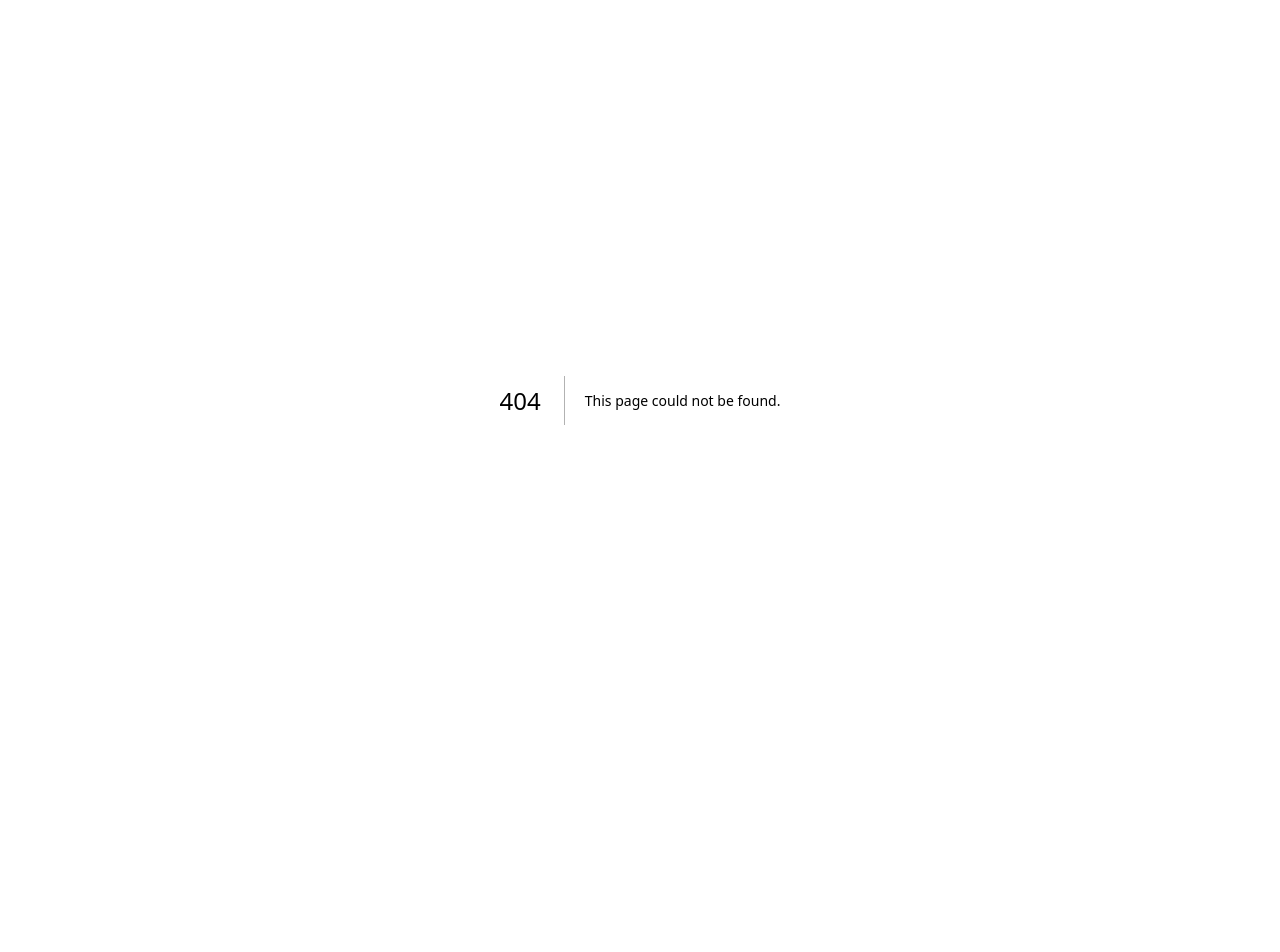
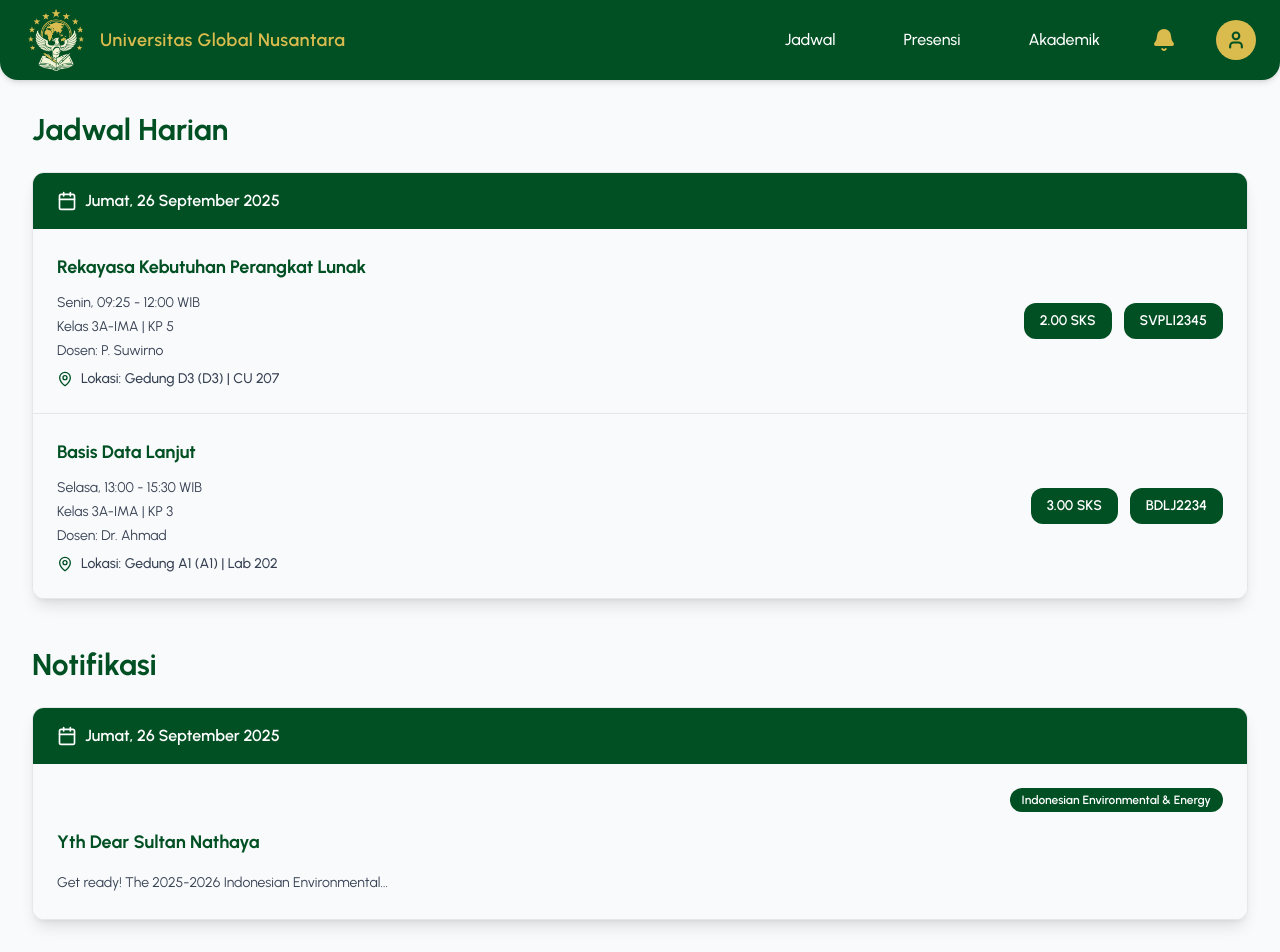
Before and after one commit to budisatrio32/FEmodulpresensi-usermanagemenSIA, a Next.js app: page /landingpage in a window 1280 px wide. Before the commit this address had no page. Shown: the top 952 px of the page. Before the commit the page ends 800 px from the top, so only its background shows below. Built offline with nearby package versions, Linux system fonts and the light colour scheme.

Commit message:
letsgoo first commit

```diff
--- /dev/null
+++ b/src/app/landingpage/page.js
@@ -0,0 +1,66 @@
+// src/app/landingpage/page.jsx
+import { Container, SectionTitle, Card, CardHeader, CardContent, ScheduleItem, NotificationItem } from '@/components/ui/container-lanpage';
+import Navbar from '@/components/ui/navigation-menu';
+import Footer from '@/components/ui/footer';
+
+export default function LandingPage() {
+return (
+<div className="min-h-screen flex flex-col bg-gray-50">
+    {/* Navbar */}
+    <Navbar />
+
+    {/* Main Content */}
+    <main className="flex-1">
+    <Container className="container mx-auto px-4 sm:px-6 lg:px-8 py-8">
+        {/* Jadwal Section */}
+        <section className="mb-12">
+        <SectionTitle>Jadwal Harian</SectionTitle>
+
+        <Card>
+            <CardHeader date="Jumat, 26 September 2025" />
+            <CardContent>
+            <ScheduleItem
+                matakuliah="Rekayasa Kebutuhan Perangkat Lunak"
+                waktu="Senin, 09:25 - 12:00 WIB"
+                kelas="Kelas 3A-IMA | KP 5"
+                dosen="Dosen: P. Suwirno"
+                ruang="Lokasi: Gedung D3 (D3) | CU 207"
+                sks="2.00 SKS"
+                kode="SVPLI2345"
+            />
+            <ScheduleItem
+                matakuliah="Basis Data Lanjut"
+                waktu="Selasa, 13:00 - 15:30 WIB"
+                kelas="Kelas 3A-IMA | KP 3"
+                dosen="Dosen: Dr. Ahmad"
+                ruang="Lokasi: Gedung A1 (A1) | Lab 202"
+                sks="3.00 SKS"
+                kode="BDLJ2234"
+            />
+            </CardContent>
+        </Card>
+        </section>
+
+        {/* Notifikasi Section */}
+        <section className="mb-12">
+        <SectionTitle>Notifikasi</SectionTitle>
+
+        <Card>
+            <CardHeader date="Jumat, 26 September 2025" />
+            <CardContent>
+            <NotificationItem
+                tag="Indonesian Environmental & Energy"
+                title="Yth Dear Sultan Nathaya"
+                content="Get ready! The 2025-2026 Indonesian Environmental..."
+            />
+            </CardContent>
+        </Card>
+        </section>
+    </Container>
+    </main>
+
+    {/* Footer */}
+    <Footer />
+</div>
+);
+}
--- /dev/null
+++ b/src/components/ui/container-lanpage.jsx
@@ -0,0 +1,172 @@
+// ===== Card Component =====
+// src/components/ui/Card.jsx
+export function Card({ children, className = '' }) {
+return (
+<article className={`bg-white shadow-lg overflow-hidden border border-gray-200 ${className}`} style={{ borderRadius: '12px', fontFamily: 'Urbanist, sans-serif' }}>
+    {children}
+</article>
+);
+}
+
+// ===== Card Header Component =====
+// src/components/ui/CardHeader.jsx
+import { Calendar } from 'lucide-react';
+
+export function CardHeader({ date, onCalendarClick, className = '' }) {
+return (
+<header className={`text-white px-6 py-4 flex items-center justify-between ${className}`} style={{ backgroundColor: '#015023', fontFamily: 'Urbanist, sans-serif' }}>
+    <div className="flex items-center gap-2">
+    <Calendar className="w-5 h-5" />
+    <h2 className="font-semibold">{date}</h2>
+    </div>
+    {onCalendarClick && (
+    <button
+        onClick={onCalendarClick}
+        className="hover:opacity-80 transition-colors"
+        style={{ color: '#DABC4E' }}
+        aria-label="Open calendar"
+    >
+        <Calendar className="w-5 h-5" />
+    </button>
+    )}
+</header>
+);
+}
+
+// ===== Card Content Component =====
+// src/components/ui/CardContent.jsx
+export function CardContent({ children, className = '' }) {
+return (
+<div className={`divide-y divide-gray-200 ${className}`} style={{ fontFamily: 'Urbanist, sans-serif' }}>
+    {children}
+</div>
+);
+}
+
+// ===== Badge Component =====
+// src/components/ui/Badge.jsx
+export function Badge({ children, variant = 'primary', size = 'md', className = '' }) {
+const getVariantStyles = (variant) => {
+const styles = {
+    primary: { backgroundColor: '#015023', color: '#FFFFFF' },
+    gold: { backgroundColor: '#DABC4E', color: '#015023' },
+    outline: { backgroundColor: 'transparent', color: '#015023', border: '2px solid #015023' },
+};
+return styles[variant] || styles.primary;
+};
+
+const sizes = {
+sm: 'px-3 py-1 text-xs',
+md: 'px-4 py-2 text-sm',
+lg: 'px-5 py-2.5 text-base',
+};
+
+return (
+<span
+    className={`${sizes[size]} font-semibold whitespace-nowrap ${className}`}
+    style={{
+    ...getVariantStyles(variant),
+    borderRadius: '12px',
+    fontFamily: 'Urbanist, sans-serif'
+    }}
+>
+    {children}
+</span>
+);
+}
+
+// ===== Schedule Item Component =====
+// src/components/ui/ScheduleItem.jsx
+import { MapPin } from 'lucide-react';
+
+export function ScheduleItem({
+matakuliah,
+waktu,
+kelas,
+dosen,
+ruang,
+sks,
+kode,
+className = ''
+}) {
+return (
+<div className={`p-6 bg-gray-50 hover:bg-gray-100 transition-colors ${className}`} style={{ fontFamily: 'Urbanist, sans-serif' }}>
+    <div className="flex flex-col lg:flex-row lg:items-center justify-between gap-4">
+    {/* Left Side - Info */}
+    <div className="flex-1">
+        <h3 className="text-lg font-bold mb-3" style={{ color: '#015023' }}>
+        {matakuliah}
+        </h3>
+
+        <div className="space-y-1 text-sm text-gray-700">
+        <p>{waktu}</p>
+        <p>{kelas}</p>
+        <p>{dosen}</p>
+        <div className="flex items-center gap-2 mt-2">
+            <MapPin className="w-4 h-4" style={{ color: '#015023' }} />
+            <p className="font-medium">{ruang}</p>
+        </div>
+        </div>
+    </div>
+
+    {/* Right Side - Badges */}
+    <div className="flex flex-wrap gap-3 items-center">
+        <Badge variant="primary">{sks}</Badge>
+        <Badge variant="primary">{kode}</Badge>
+    </div>
+    </div>
+</div>
+);
+}
+
+// ===== Notification Item Component =====
+// src/components/ui/NotificationItem.jsx
+
+export function NotificationItem({
+tag,
+title,
+content,
+className = ''
+}) {
+return (
+<div className={`p-6 bg-gray-50 ${className}`} style={{ fontFamily: 'Urbanist, sans-serif' }}>
+    {/* Tag Badge */}
+    <div className="flex justify-end mb-4">
+    <Badge variant="primary" size="sm">
+        {tag}
+    </Badge>
+    </div>
+
+    {/* Content */}
+    <div className="space-y-4">
+    <h4 className="font-bold text-lg" style={{ color: '#015023' }}>
+        {title}
+    </h4>
+
+    <div className="text-sm text-gray-700 leading-relaxed whitespace-pre-line">
+        {content}
+    </div>
+    </div>
+</div>
+);
+}
+
+// ===== Section Title Component =====
+// src/components/ui/SectionTitle.jsx
+export function SectionTitle({ children, className = '' }) {
+return (
+<h1 className={`text-3xl font-bold mb-6 ${className}`} style={{ color: '#015023', fontFamily: 'Urbanist, sans-serif' }}>
+    {children}
+</h1>
+);
+}
+
+// ===== Container Component =====
+// src/components/ui/Container.jsx
+export function Container({ children, className = '' }) {
+return (
+<div className={`container mx-auto px-6 py-8 ${className}`} style={{ fontFamily: 'Urbanist, sans-serif' }}>
+    {children}
+</div>
+);
+}
--- a/src/components/ui/navigation-menu.jsx
+++ b/src/components/ui/navigation-menu.jsx
@@ -35,7 +35,6 @@ const NavbarMenu = React.forwardRef(({ className, ...props }, ref) => (
     <NavbarMenuItem href="/jadwal">Jadwal</NavbarMenuItem>
     <NavbarMenuItem href="/presensi">Presensi</NavbarMenuItem>
     <NavbarMenuItem href="/akademik">Akademik</NavbarMenuItem>
-    <NavbarMenuItem href="/adminpage">Admin</NavbarMenuItem>
   </div>
 ))
 
```
Also changed, not shown: src/components/ui/admin-navbar.jsx (line endings or trailing spaces).
